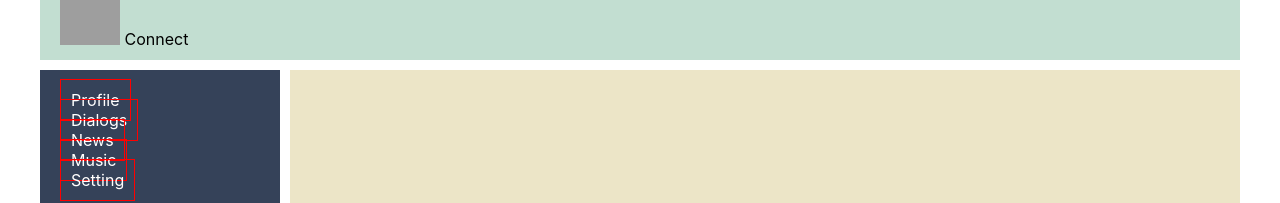
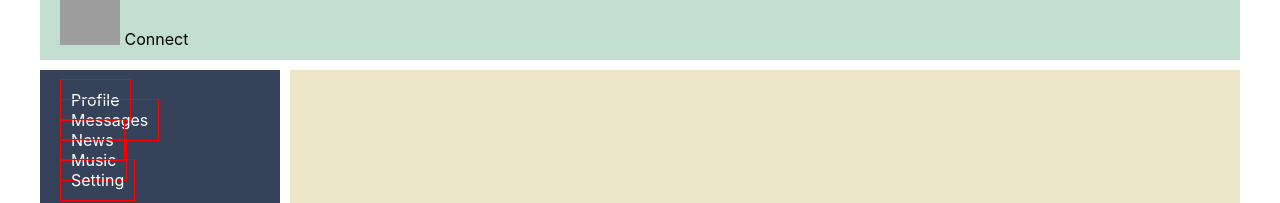
Before and after one commit to Ledol/social-network, a React (Create React App) app: page / in a window 1280 px wide. Shown: the top 203 px of the page. Built offline with nearby package versions, Linux system fonts and the light colour scheme; grey boxes are pictures that could not be loaded.

Commit message:
refactor: moving data from Dialogs, Messages, MyPosts to index. feat: add type for data DialogsType MyPostsType.

```diff
--- a/src/App.tsx
+++ b/src/App.tsx
@@ -3,21 +3,30 @@ import './App.css';
 import {Navbar} from "./components/Navbar/Navbar";
 import {Header} from "./components/Header/Header";
 import {Profile} from "./components/Profile/Profile";
-import {Dialogs} from "./components/Dialogs/Dialogs";
+import {Dialogs, DialogsType} from "./components/Dialogs/Dialogs";
 import {BrowserRouter, Route} from "react-router-dom";
 import {Music} from "./components/Music/Music";
 import {News} from "./components/News/News";
 import {Setting} from "./components/Setting/Setting";
+import {MyPostsType} from "./components/Profile/MyPosts/MyPosts";
 
-function App() {
+
+type AppPropsType = MyPostsType & DialogsType
+
+
+function App (props: AppPropsType) {
   return (
       <BrowserRouter>
     <div className="app-wrapper">
         <Header/>
         <Navbar/>
         <div className='app-wrapper-content'>
-            <Route path="/profile" component={Profile} />
-            <Route path="/dialogs" component={Dialogs} />
+            <Route path="/profile" render={()=> {
+                return <Profile postsData={props.postsData} />
+            }} />
+            <Route path="/dialogs" render={()=> {
+                return  <Dialogs dialogsData={props.dialogsData} messagesData={props.messagesData} />
+            }} />
             <Route path="/news" component={News} />
             <Route path="/music" component={Music} />
             <Route path="/setting" component={Setting} />
--- a/src/components/Dialogs/DialogItem/DialogItem.tsx
+++ b/src/components/Dialogs/DialogItem/DialogItem.tsx
@@ -2,7 +2,7 @@ import React, {FC} from 'react';
 import style from "./DialogItem.module.css";
 import {NavLink} from "react-router-dom";
 
-type DialogItemPropsType = {
+export type DialogItemPropsType = {
     name: string
     id: number
 }
--- a/src/components/Dialogs/Dialogs.tsx
+++ b/src/components/Dialogs/Dialogs.tsx
@@ -1,32 +1,21 @@
 import React from 'react';
 import style from './Dialogs.module.css'
-import {DialogItem} from "./DialogItem/DialogItem";
-import {Message} from "./Message/Message";
+import {DialogItem, DialogItemPropsType} from "./DialogItem/DialogItem";
+import {Message, MessagePropsType} from "./Message/Message";
 
 
-
-const dialogsData = [
-    {id: 1, name: 'Dima'},
-    {id: 2, name: 'Kate'},
-    {id: 3, name: 'Alex'},
-    {id: 4, name: 'Mike'},
-    {id: 5, name: 'Helen'},
-]
+export type DialogsType = {
+    dialogsData: Array<DialogItemPropsType>
+    messagesData: Array<MessagePropsType>
+}
 
 
-const messagesData = [
-    {id: 1, message: 'Hey, how are you?'},
-    {id: 2, message: 'Are you really?'},
-    {id: 3, message: 'Have a good day!'},
-    {id: 4, message: 'Wake up!'},
-    {id: 5, message: 'Dear, what\'s wrong?'},
-]
+export const Dialogs = (props: DialogsType) => {
 
-let dialogsElement = dialogsData.map(dialog => <DialogItem key={dialog.id} id={dialog.id} name={dialog.name}/>)
-let messagesElement = messagesData.map(m => <Message key={m.id} message={m.message}/>)
+    let dialogsElement = props.dialogsData.map(dialog => <DialogItem key={dialog.id} id={dialog.id} name={dialog.name}/>)
+    let messagesElement = props.messagesData.map(m => <Message key={m.id} id={m.id} message={m.message}/>)
 
 
-export const Dialogs = () => {
     return (
         <div className={style.dialogs}>
             <div className={style.dialogsItem}>
--- a/src/components/Dialogs/Message/Message.tsx
+++ b/src/components/Dialogs/Message/Message.tsx
@@ -3,8 +3,9 @@ import style from "../Dialogs.module.css";
 
 
 
-type MessagePropsType = {
+export type MessagePropsType = {
     message: string
+    id: number
 }
 
 
--- a/src/components/Navbar/Navbar.tsx
+++ b/src/components/Navbar/Navbar.tsx
@@ -8,7 +8,7 @@ export const Navbar = () => {
                <NavLink to='/profile' activeClassName={style.activeLink}>Profile</NavLink>
             </div>
             <div className={style.item}>
-                <NavLink to='/dialogs' activeClassName={style.activeLink}>Dialogs</NavLink>
+                <NavLink to='/dialogs' activeClassName={style.activeLink}>Messages</NavLink>
             </div>
             <div className={style.item}>
                 <NavLink to='/news' activeClassName={style.activeLink}>News</NavLink>
--- a/src/components/Profile/MyPosts/MyPosts.tsx
+++ b/src/components/Profile/MyPosts/MyPosts.tsx
@@ -1,16 +1,19 @@
 import React from 'react';
-import {Post} from "./Post/Post";
+import {Post, PostType} from "./Post/Post";
 import style from './MyPosts.module.css'
 
-const postsData = [
+/*const postsData = [
     {id: 1, message: 'Hi, how are you?', likesCount: 15},
     {id: 2, message: 'What\'s, wrong?', likesCount: 25},
-]
-
-let postsElement = postsData.map(post => <Post key={post.id} likesCount={post.likesCount} message={post.message}/>)
+]*/
+export type MyPostsType = {
+    postsData: Array<PostType>
+}
 
 
-export const MyPosts = () => {
+export const MyPosts = (props: MyPostsType) => {
+    let postsElement = props.postsData.map(post => <Post key={post.id} id={post.id} likesCount={post.likesCount} message={post.message}/>)
+
     return (
         <div className={style.content}>
             <h3> My Posts</h3>
--- a/src/components/Profile/MyPosts/Post/Post.tsx
+++ b/src/components/Profile/MyPosts/Post/Post.tsx
@@ -5,6 +5,7 @@ import style from './Post.module.css'
 export type PostType = {
     message: string
     likesCount: number
+    id: number
 }
 
 
--- a/src/components/Profile/Profile.tsx
+++ b/src/components/Profile/Profile.tsx
@@ -1,12 +1,14 @@
 import React from 'react';
-import {MyPosts} from "./MyPosts/MyPosts";
+import {MyPosts, MyPostsType} from "./MyPosts/MyPosts";
 import {ProfileInfo} from "./ProfileInfo/ProfileInfo";
 
-export const Profile = () => {
+type ProfileType = MyPostsType
+
+export const Profile = (props: ProfileType) => {
     return (
         <div>
             <ProfileInfo/>
-            <MyPosts  />
+            <MyPosts postsData={props.postsData}  />
         </div>
     );
 };
--- a/src/index.tsx
+++ b/src/index.tsx
@@ -3,7 +3,29 @@ import ReactDOM from 'react-dom';
 import './index.css';
 import App from './App';
 
+const dialogsData = [
+    {id: 1, name: 'Dima'},
+    {id: 2, name: 'Kate'},
+    {id: 3, name: 'Alex'},
+    {id: 4, name: 'Mike'},
+    {id: 5, name: 'Helen'},
+]
+
+const messagesData = [
+    {id: 1, message: 'Hey, how are you?'},
+    {id: 2, message: 'Are you really?'},
+    {id: 3, message: 'Have a good day!'},
+    {id: 4, message: 'Wake up!'},
+    {id: 5, message: 'Dear, what\'s wrong?'},
+]
+
+const postsData = [
+    {id: 1, message: 'Hi, how are you?', likesCount: 15},
+    {id: 2, message: 'What\'s, wrong?', likesCount: 25},
+]
+
+
 ReactDOM.render(
-    <App />,
+    <App dialogsData={dialogsData} messagesData={messagesData} postsData={postsData}  />,
   document.getElementById('root')
 );
```
